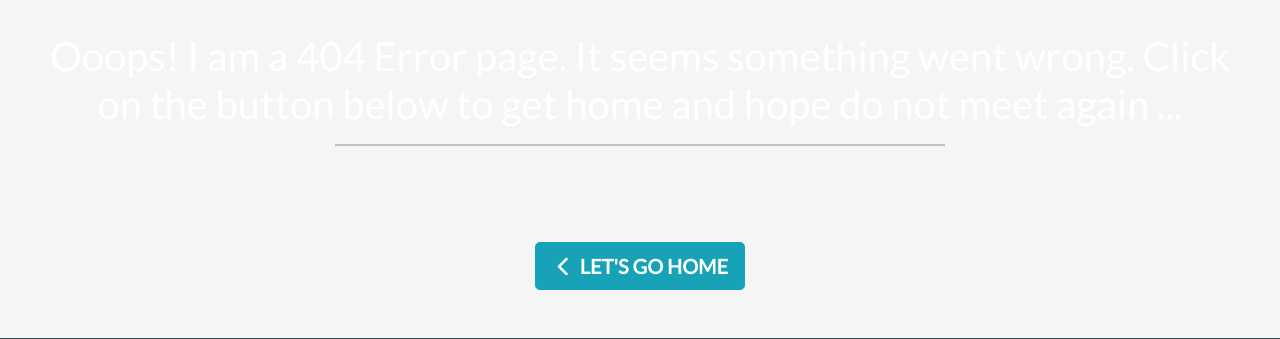
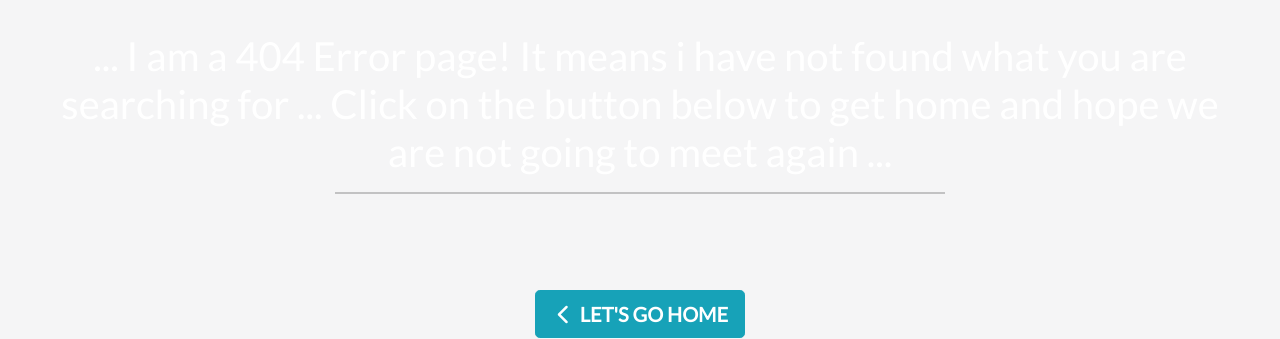
Before and after one commit to Code-Institute-Submissions/szomoru-MP4-DietPantry_MarResub, a Django app: template templates/404.html in a window 1280 px wide. Shown: the part 165-504 px from the top of the page. Run offline with Django 3.2, Linux system fonts and the light colour scheme; the template is opened without the code that fills it, so the values that code supplies are empty; some libraries are stand-ins or nearby versions.

Commit message:
Error text changed

```diff
--- a/templates/404.html
+++ b/templates/404.html
@@ -13,7 +13,8 @@
     <div class="container-fluid large-container">
         <div class="row">
             <div class="col text-center mt-3">
-                <h1 class="error-font my-3">Ooops! I am a 404 Error page. It seems something went wrong. Click on the button below to get home and hope do not meet again ...</h1>
+                <h1 class="error-font my-3">... I am a 404 Error page! It means i have not found what you are searching for ...
+                   Click on the button below to get home and hope we are not going to meet again ...</h1>
                 <hr class="w-50 mb-5">
                 <a class="btn btn-info btn-lg mt-5" href="{% url 'home' %}">
                     <span class="icon">
--- a/templates/500.html
+++ b/templates/500.html
@@ -13,7 +13,8 @@
     <div class="container-fluid large-container">
         <div class="row">
             <div class="col text-center mt-3">
-                <h1 class="error-font my-3">Ooops! I am a 500 Error page. It seems something went wrong. Click on the button below to get home and hope do not meet again ...</h1>
+                <h1 class="error-font my-3">... I am a 500 Error page! ...
+                    Click on the button below to get home and hope we are not going to meet again ...</h1>
                 <hr class="w-50 mb-5">
                 <a class="btn btn-info btn-lg  mt-5" href="{% url 'home' %}">
                     <span class="icon">
```
